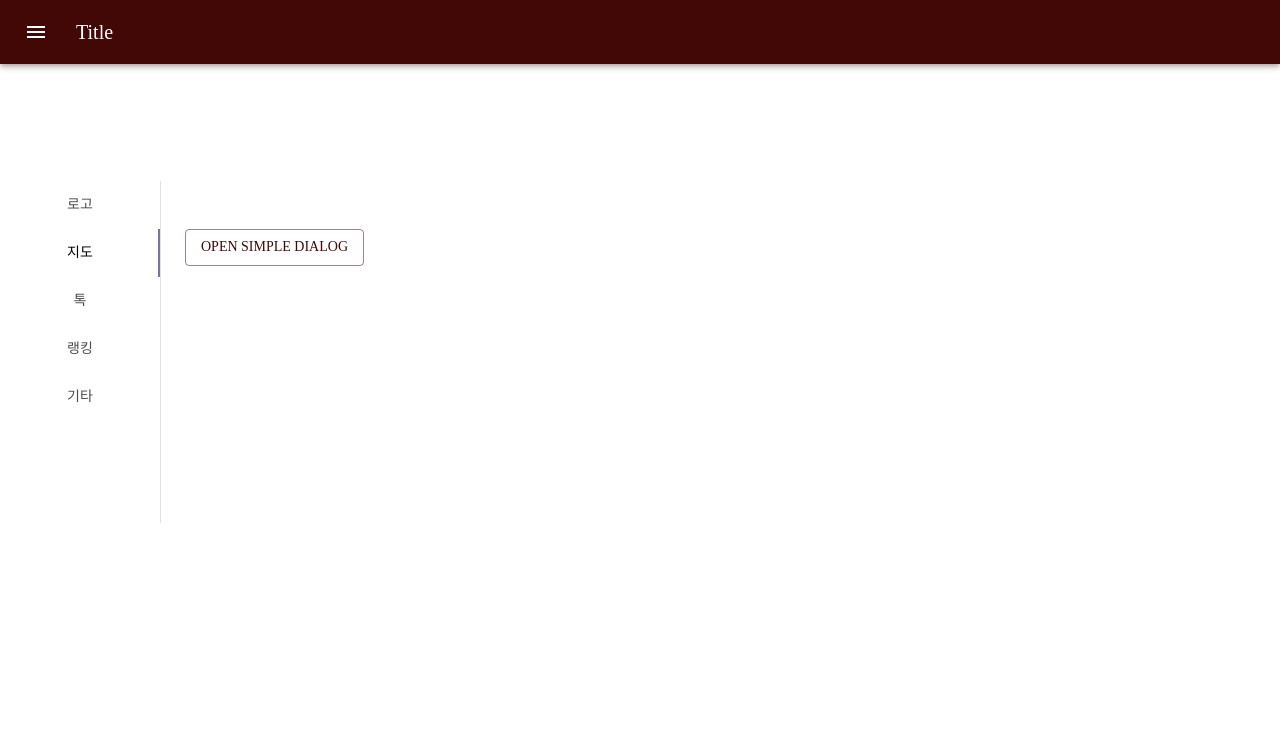
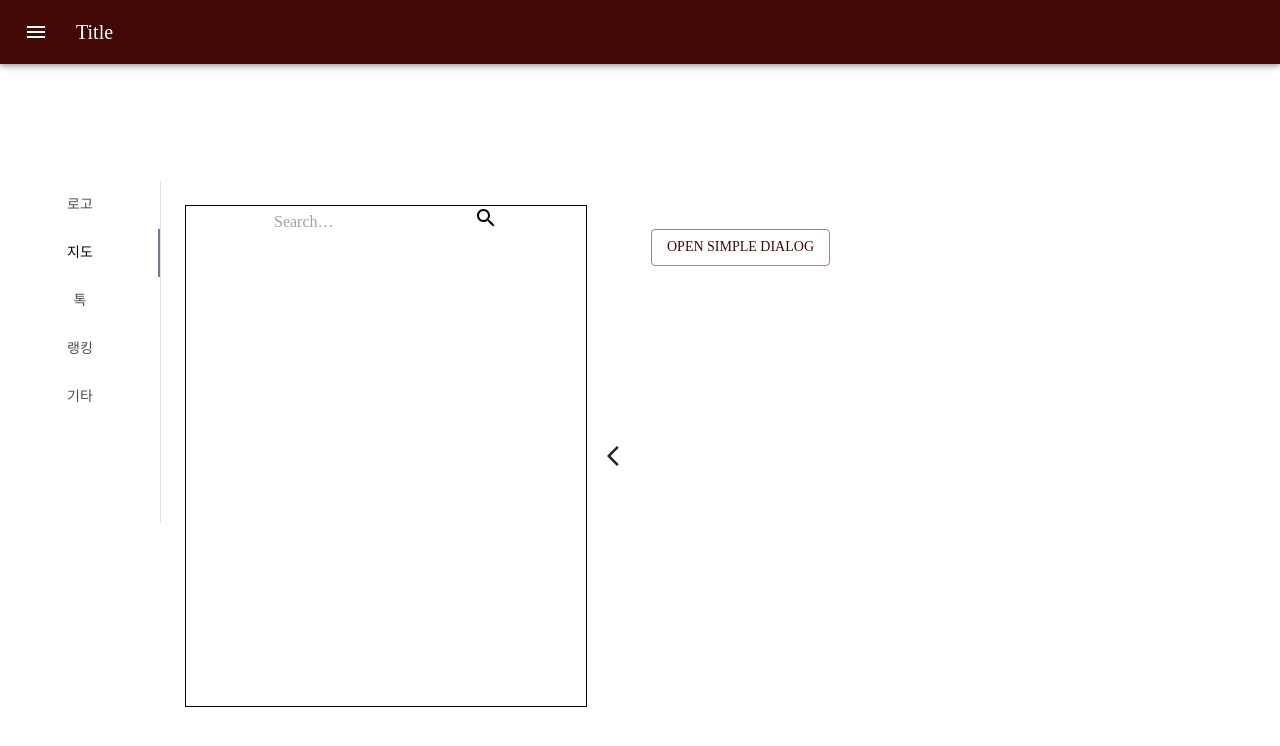
Before and after one commit to fun-cool-sassy/front, a React (Create React App) app: page / in a window 1280 px wide. Both pictures are taken after a click on the tab "지도". Shown: the top 746 px of the page. Built offline with nearby package versions, Linux system fonts and the light colour scheme.

Commit message:
Add panel to map

```diff
--- a/src/components/Header/index.js
+++ b/src/components/Header/index.js
@@ -91,9 +91,9 @@ function Header() {
     handleMobileMenuClose();
   };
 
-  const handleMobileMenuOpen = (event) => {
-    setMobileMoreAnchorEl(event.currentTarget);
-  };
+  // const handleMobileMenuOpen = (event) => {
+  //   setMobileMoreAnchorEl(event.currentTarget);
+  // };
 
   const menuId = 'primary-search-account-menu';
   const renderMenu = (
--- a/src/components/Navigation/index.js
+++ b/src/components/Navigation/index.js
@@ -1,9 +1,12 @@
-import React from 'react';
-import PropTypes from 'prop-types';
-import { makeStyles } from '@material-ui/core/styles';
-import { Box, Tab, Tabs, Typography } from '@material-ui/core';
-import PopUp from '../PopUp';
-
+import React from "react";
+import PropTypes from "prop-types";
+import { makeStyles } from "@material-ui/core/styles";
+import { Box, Tab, Tabs, Typography } from "@material-ui/core";
+import PopUp from "../PopUp";
+import Button from "@material-ui/core/Button";
+import ArrowBackIosIcon from "@material-ui/icons/ArrowBackIos";
+import SearchIcon from "@material-ui/icons/Search";
+import InputBase from "@material-ui/core/InputBase";
 
 function TabPanel(props) {
 	const { children, value, index, ...other } = props;
@@ -23,7 +26,6 @@ import PopUp from '../PopUp';
 			)}
 		</div>
 	);
-
 }
 
 TabPanel.propTypes = {
@@ -35,7 +37,7 @@ import PopUp from '../PopUp';
 function a11yProps(index) {
 	return {
 		id: `vertical-tab-${index}`,
-      'aria-controls': `vertical-tabpanel-${index}`,
+		"aria-controls": `vertical-tabpanel-${index}`,
 	};
 }
 
@@ -43,22 +45,67 @@ function a11yProps(index) {
 	root: {
 		flexGrow: 1,
 		backgroundColor: theme.palette.background.paper,
-      display: 'flex',
+		display: "flex",
 		height: 224,
 	},
 	tabs: {
 		borderRight: `1px solid ${theme.palette.divider}`,
 	},
+	searchPanel: {
+		height: 500,
+    width: 400,
+	},
+	displayFlex: {
+		display: "flex",
+  },
+  displayFlexCenter: {
+    display: "flex",
+    justifyContent: "center"
+  },
+	search: {
+		position: "relative",
+		borderRadius: theme.shape.borderRadius,
+		"&:hover": {},
+		marginRight: theme.spacing(2),
+		marginLeft: 0,
+		width: "100%",
+		[theme.breakpoints.up("sm")]: {
+			marginLeft: theme.spacing(3),
+			width: "auto",
+		},
+	},
+	searchIcon: {
+		padding: theme.spacing(0, 2),
+		height: "100%",
+		position: "absolute",
+		pointerEvents: "none",
+		display: "flex",
+		alignItems: "center",
+		justifyContent: "center",
+	},
+	inputRoot: {
+		color: "inherit",
+	},
+	inputInput: {
+		padding: theme.spacing(1, 1, 1, 0),
+		// vertical padding + font size from searchIcon
+		paddingLeft: `calc(1em + ${theme.spacing(4)}px)`,
+		transition: theme.transitions.create("width"),
+		width: "100%",
+		[theme.breakpoints.up("md")]: {
+			width: "20ch",
+		},
+	},
 }));
 const Navigation = () => {
 	const classes = useStyles();
 	const [value, setValue] = React.useState(0);
-
+	const [isSearchPanel, setIsSearchPanel] = React.useState(true);
 	const handleChange = (event, newValue) => {
 		setValue(newValue);
 	};
 
-    return(
+	return (
 		<div className={classes.root}>
 			<Tabs
 				orientation="vertical"
@@ -78,7 +125,23 @@ function a11yProps(index) {
 				Item One
 			</TabPanel>
 			<TabPanel value={value} index={1}>
-          <PopUp/>
+				<Box className={classes.displayFlex}>
+					{isSearchPanel && (
+						<Box className={classes.searchPanel} border={1}>
+							<Box className={classes.displayFlexCenter}>
+								<InputBase
+									placeholder="Search…"
+									inputProps={{ "aria-label": "search" }}
+								/>
+									<SearchIcon />
+							</Box>
+						</Box>
+					)}
+					<Button height={400} onClick={() => setIsSearchPanel(!isSearchPanel)}>
+						<ArrowBackIosIcon></ArrowBackIosIcon>
+					</Button>
+					<PopUp />
+				</Box>
 			</TabPanel>
 			<TabPanel value={value} index={2}>
 				Item Three
@@ -90,7 +153,7 @@ function a11yProps(index) {
 				Item Five
 			</TabPanel>
 		</div>
-    )
-}
+	);
+};
 
 export default Navigation;
```
Lines whose indentation alone changed are shown as unchanged.
